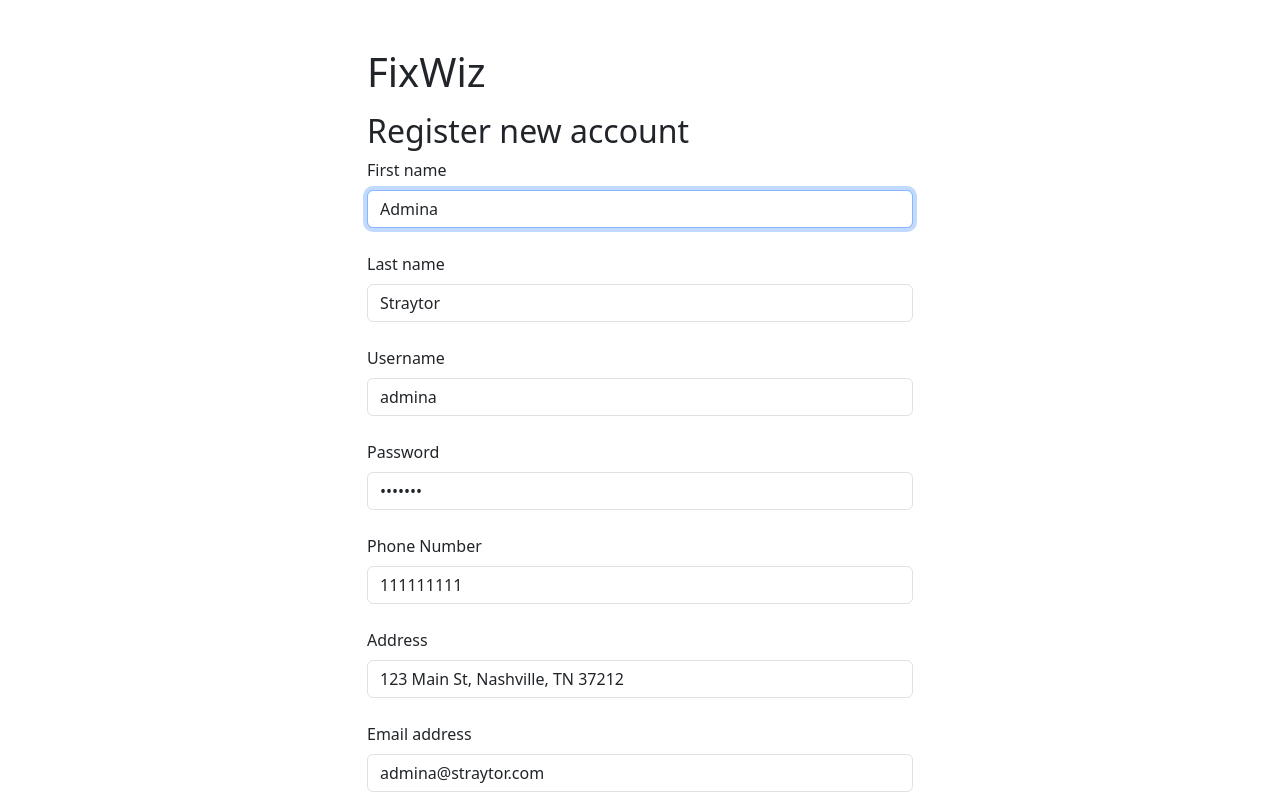
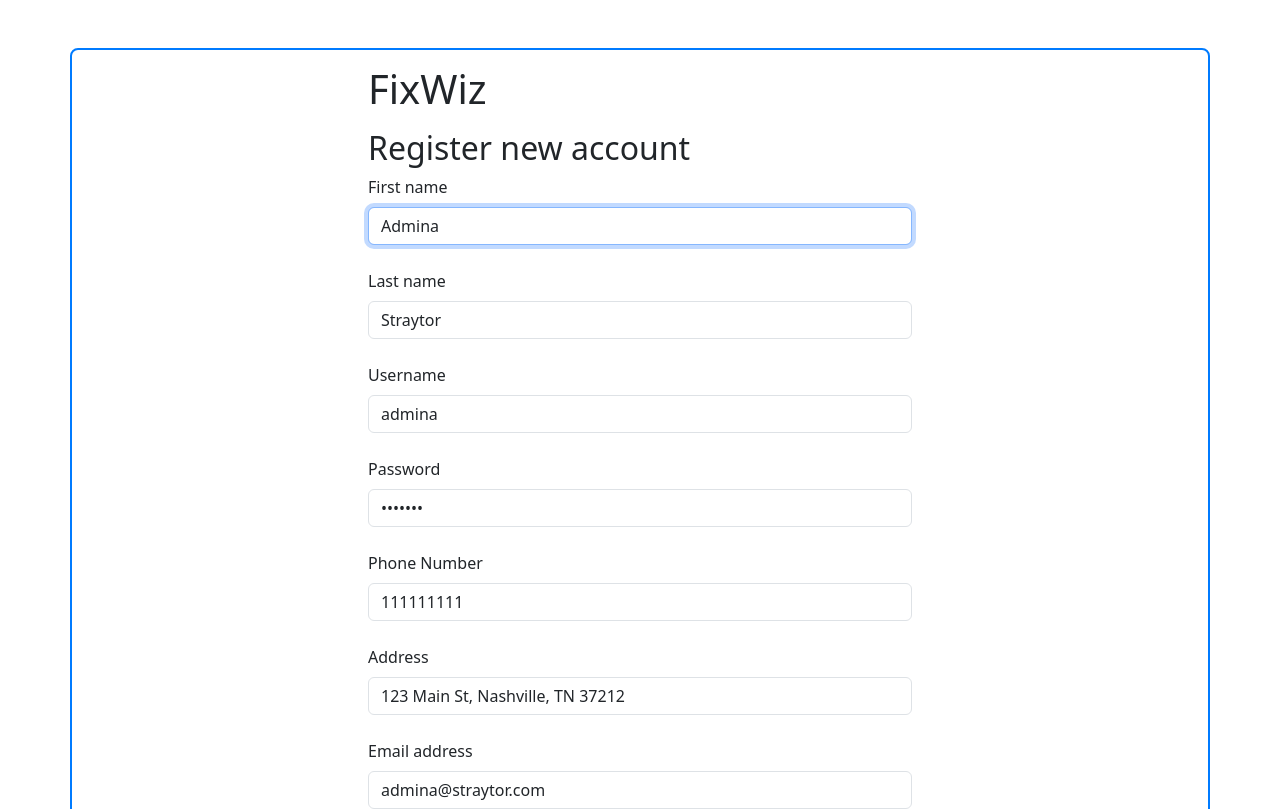
Before and after one commit to nicholas-davison/FixWiz-Client, a React (Vite) app: page /register in a window 1280 px wide. Shown: the top 809 px of the page. Built offline with nearby package versions, Linux system fonts and the light colour scheme.

Commit message:
css for login and register

```diff
--- a/src/index.css
+++ b/src/index.css
@@ -1,3 +1,10 @@
+
+body {
+  background-color: rebeccapurple; /* Light grey background color for the whole page */
+  margin: 0;
+  padding: 0;
+}
+
 /*
 :root {
   font-family: Inter, system-ui, Avenir, Helvetica, Arial, sans-serif;
--- a/src/pages/Home.jsx
+++ b/src/pages/Home.jsx
@@ -1,8 +1,9 @@
 import { Card } from "react-bootstrap"
 import "./intro.css"
+
 export const Home = () => {
     return (
-        <Card className="intro-card">
+        <Card className="intro-card mt-5">
             <Card.Body>
                 <Card.Text className="intro-card-title">Welcome to FixWiz!</Card.Text>
                 <Card.Text className="intro-card-text">Shidders full!" -<cite>Cousin Eddie</cite></Card.Text>
--- a/src/pages/Login.jsx
+++ b/src/pages/Login.jsx
@@ -31,7 +31,7 @@ export const Login = () => {
     }
 
     return (
-        <Container className="container--login mt-5">
+        <Container className="container--bordered mt-5">
             <Modal show={showModal} onHide={() => setShowModal(false)} centered>
                 <Modal.Header closeButton>
                     <Modal.Title>User does not exist</Modal.Title>
--- a/src/pages/Register.jsx
+++ b/src/pages/Register.jsx
@@ -47,7 +47,7 @@ export const Register = () => {
     }
 
     return (
-        <Container className="container--login mt-5">
+        <Container className="container--bordered mt-5">
             <Modal show={showModal} onHide={() => setShowModal(false)} centered>
                 <Modal.Header closeButton>
                     <Modal.Title>User does not exist</Modal.Title>
--- a/src/pages/intro.css
+++ b/src/pages/intro.css
@@ -1,7 +1,7 @@
 
 .intro-card {
+    border: 2px solid #007bff;
     text-align: center;
-    margin-top: 20%;
     padding: 10% 25%;
 }
 
@@ -13,3 +13,9 @@
 .intro-card-text {
     font-size: 1.5rem;
 }
+
+.container--bordered {
+    border: 2px solid #007bff; /* Blue border with 2px thickness */
+    border-radius: 8px; /* Optional: rounded corners */
+    padding: 15px; /* Optional: padding inside the container */
+}
```
